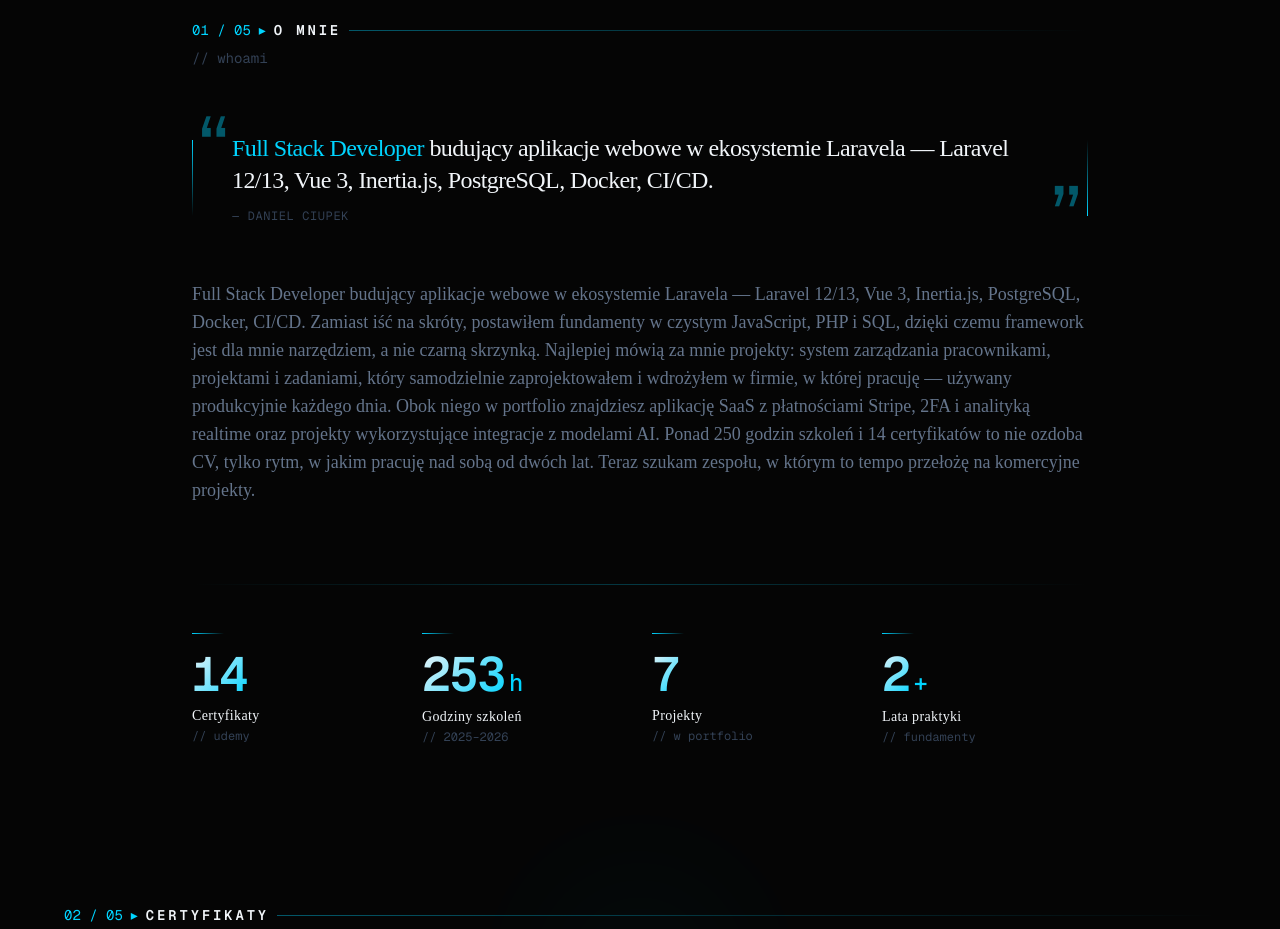
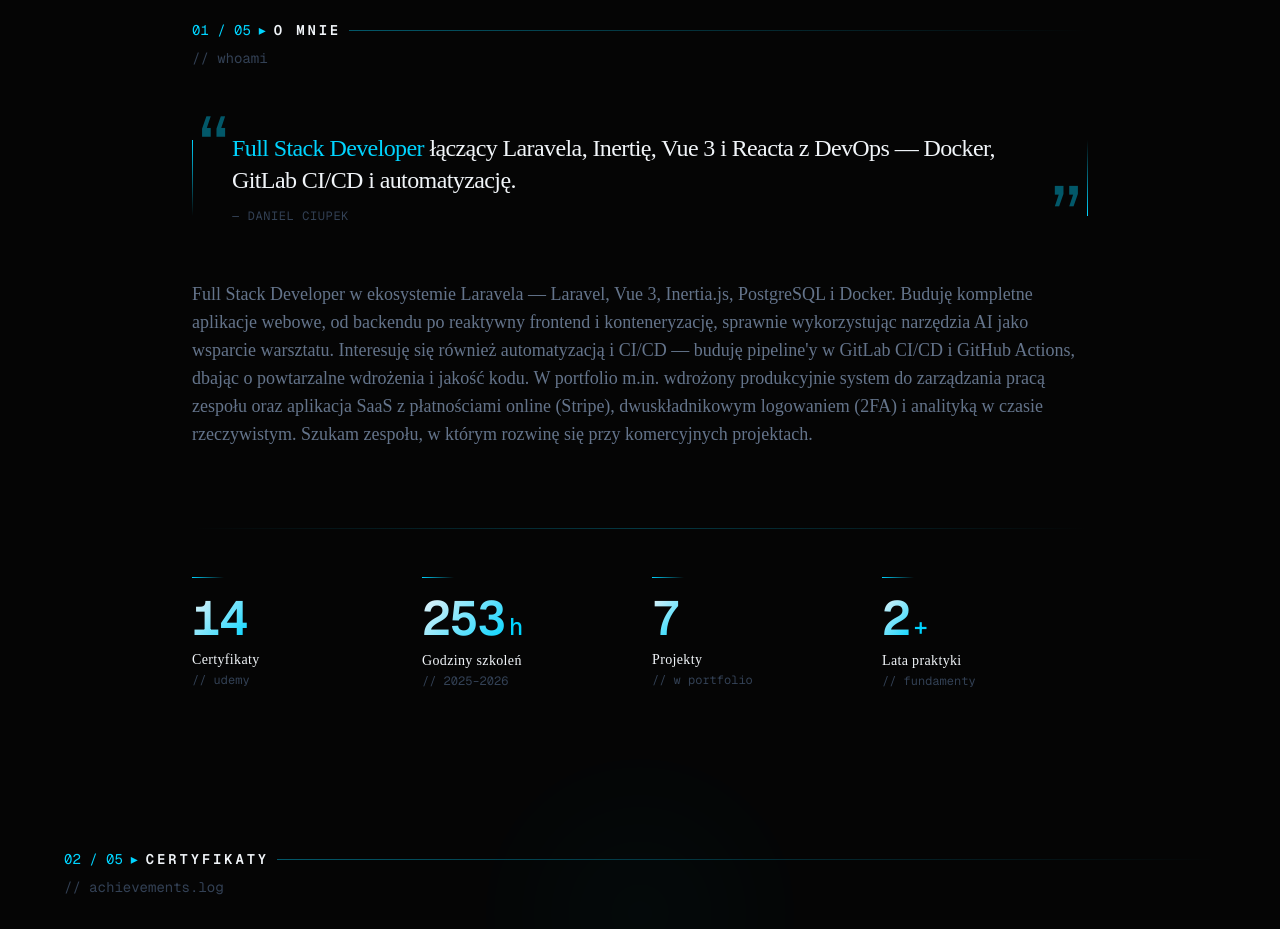
Before and after one commit to daniel-ciupek/CV_daniel_ciupek, a Next.js app: page / in a window 1280 px wide. Shown: the part 860-1789 px from the top of the page. Built offline with nearby package versions, Linux system fonts and the light colour scheme; no server answers.

Commit message:
Extract About pull-quote to data config and hide loader on cv-print
- Add personal.tagline and source the About pull-quote from data instead of hardcoded copy
- Refresh bio and tagline wording
- Skip the page loader on the /cv-print route (account for trailingSlash)

```diff
--- a/src/components/features/About.tsx
+++ b/src/components/features/About.tsx
@@ -153,9 +153,9 @@ export default function About() {
             style={{ color: "var(--text)" }}
           >
             <span style={{ color: "var(--accent)" }}>
-              Full Stack Developer
+              {data.personal.title}
             </span>{" "}
-            budujący aplikacje webowe w ekosystemie Laravela — Laravel 12/13, Vue 3, Inertia.js, PostgreSQL, Docker, CI/CD.
+            {data.personal.tagline}
           </blockquote>
           <figcaption
             className="mt-3 font-mono text-xs tracking-wider uppercase"
--- a/src/components/layout/PageLoader.tsx
+++ b/src/components/layout/PageLoader.tsx
@@ -2,6 +2,7 @@
 
 import { motion, AnimatePresence } from "framer-motion";
 import { useEffect, useState } from "react";
+import { usePathname } from "next/navigation";
 import { usePrefersReducedMotion } from "@/hooks/usePrefersReducedMotion";
 
 function TypeWriter({ text, speed = 22 }: { text: string; speed?: number }) {
@@ -27,10 +28,13 @@ function TypeWriter({ text, speed = 22 }: { text: string; speed?: number }) {
 
 export default function PageLoader() {
   const reduce = usePrefersReducedMotion();
+  const pathname = usePathname();
+  // trailingSlash: true w next.config → ścieżka może mieć końcowy "/"
+  const isPrint = pathname.replace(/\/$/, "") === "/cv-print";
   const [visible, setVisible] = useState(true);
 
   useEffect(() => {
-    if (reduce) {
+    if (reduce || isPrint) {
       setVisible(false);
       return;
     }
@@ -40,9 +44,9 @@ export default function PageLoader() {
       clearTimeout(t);
       document.body.style.overflow = "";
     };
-  }, [reduce]);
+  }, [reduce, isPrint]);
 
-  if (reduce) return null;
+  if (reduce || isPrint) return null;
 
   return (
     <AnimatePresence>
--- a/src/config/data.ts
+++ b/src/config/data.ts
@@ -6,9 +6,11 @@ const data: SiteData = {
     name: "Daniel Ciupek",
     title: "Full Stack Developer",
     avatar: "/MyImage/avatarDc.jpeg",
+    tagline:
+      "łączący Laravela, Inertię, Vue 3 i Reacta z DevOps — Docker, GitLab CI/CD i automatyzację.",
     seoDescription:
       "Full Stack Developer — Laravel, Vue 3, PostgreSQL, Docker. Buduję produkcyjne aplikacje webowe. 14 certyfikatów, 250+ h szkoleń.",
-    bio: "Full Stack Developer budujący aplikacje webowe w ekosystemie Laravela — Laravel 12/13, Vue 3, Inertia.js, PostgreSQL, Docker, CI/CD. Zamiast iść na skróty, postawiłem fundamenty w czystym JavaScript, PHP i SQL, dzięki czemu framework jest dla mnie narzędziem, a nie czarną skrzynką. Najlepiej mówią za mnie projekty: system zarządzania pracownikami, projektami i zadaniami, który samodzielnie zaprojektowałem i wdrożyłem w firmie, w której pracuję — używany produkcyjnie każdego dnia. Obok niego w portfolio znajdziesz aplikację SaaS z płatnościami Stripe, 2FA i analityką realtime oraz projekty wykorzystujące integracje z modelami AI. Ponad 250 godzin szkoleń i 14 certyfikatów to nie ozdoba CV, tylko rytm, w jakim pracuję nad sobą od dwóch lat. Teraz szukam zespołu, w którym to tempo przełożę na komercyjne projekty.",
+    bio: "Full Stack Developer w ekosystemie Laravela — Laravel, Vue 3, Inertia.js, PostgreSQL i Docker. Buduję kompletne aplikacje webowe, od backendu po reaktywny frontend i konteneryzację, sprawnie wykorzystując narzędzia AI jako wsparcie warsztatu. Interesuję się również automatyzacją i CI/CD — buduję pipeline'y w GitLab CI/CD i GitHub Actions, dbając o powtarzalne wdrożenia i jakość kodu. W portfolio m.in. wdrożony produkcyjnie system do zarządzania pracą zespołu oraz aplikacja SaaS z płatnościami online (Stripe), dwuskładnikowym logowaniem (2FA) i analityką w czasie rzeczywistym. Szukam zespołu, w którym rozwinę się przy komercyjnych projektach.",
     email: "dciupek0@gmail.com",
     phone: "+48 798277925",
     github: "https://github.com/daniel-ciupek",
--- a/src/types/index.ts
+++ b/src/types/index.ts
@@ -3,6 +3,8 @@ export interface Personal {
   title: string;
   avatar: string;
   bio: string;
+  /** Krótkie hasło do pull-quote w sekcji "O mnie" — kontynuacja po akcentowanym `title` */
+  tagline: string;
   /** Krótki opis (~150 zn.) do meta description / OG — bio jest za długie dla SEO */
   seoDescription: string;
   email: string;
```
